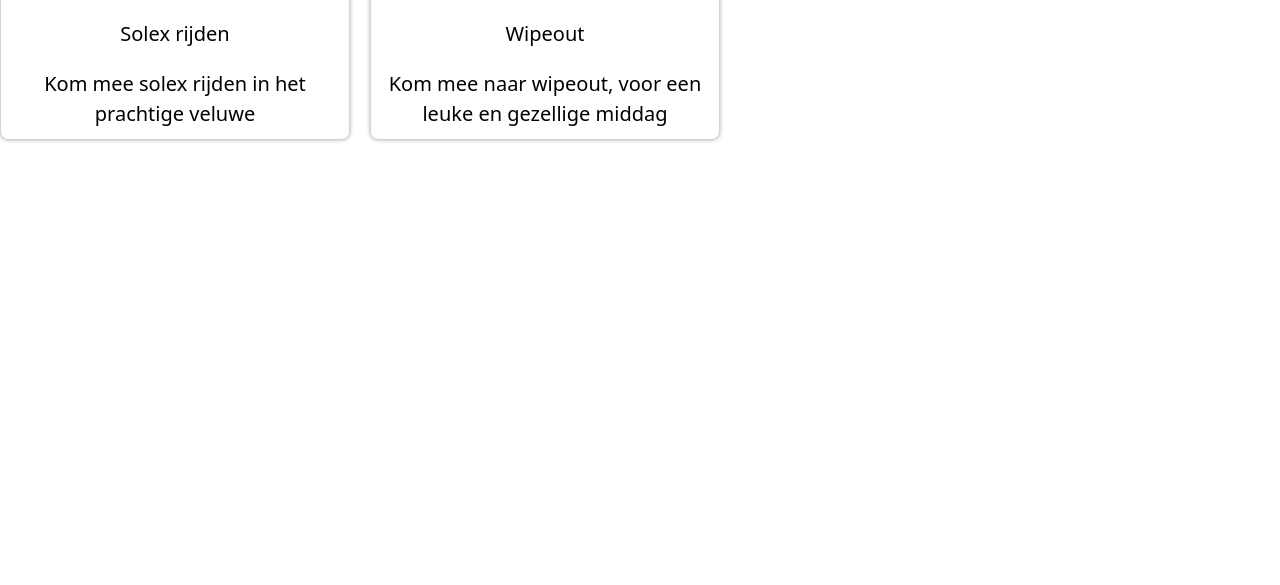
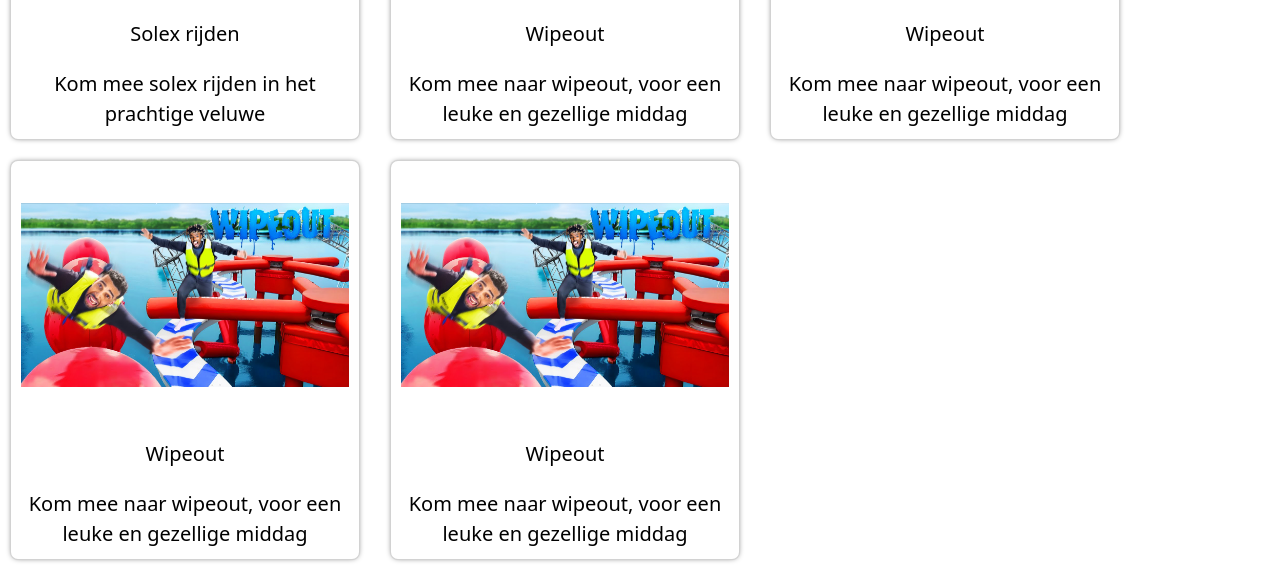
Before and after one commit to YannickWhorst/Actievadis, a PHP site: page /activiteiten.php in a window 1280 px wide. Shown: the part 360-945 px from the top of the page. Before the commit the page ends 502 px from the top, so only its background shows below. Run offline with PHP 8.4, Linux system fonts and the light colour scheme.

Commit message:
margin fixt

```diff
--- a/App/activiteiten.php
+++ b/App/activiteiten.php
@@ -7,12 +7,12 @@
     <meta charset="UTF-8">
     <meta http-equiv="X-UA-Compatible" content="IE=edge">
     <meta name="viewport" content="width=device-width, initial-scale=1.0">
-    <title>Document</title>
+    <title>Activiteit</title>
     <link rel="stylesheet" href="css/activiteiten.css">
 </head>
 <body>
     <div class="Product-main">
-    <div class="ProductCard">
+        <div class="ProductCard">
                 <a class="card">
                     <div class="ImageProduct">
                         <img src="images/teamuitje.jpg" class="ImgCard"/>
@@ -40,6 +40,51 @@
                     </div>
                 </a>
             </div>
+            <div class="ProductCard">
+                <a class="card">
+                    <div class="ImageProduct">
+                        <img src="images/Wipeout.jpg" class="ImgCard"/>
+                    </div>
+                    <div class="TxtCard">
+                        Wipeout
+                    </div>
+                    <div class="TxtColor">
+                        <div class="TxtCard">
+                            Kom mee naar wipeout, voor een leuke en gezellige middag
+                        </div>
+                    </div>
+                </a>
+            </div>
+            <div class="ProductCard">
+                <a class="card">
+                    <div class="ImageProduct">
+                        <img src="images/Wipeout.jpg" class="ImgCard"/>
+                    </div>
+                    <div class="TxtCard">
+                        Wipeout
+                    </div>
+                    <div class="TxtColor">
+                        <div class="TxtCard">
+                            Kom mee naar wipeout, voor een leuke en gezellige middag
+                        </div>
+                    </div>
+                </a>
+            </div>
+            <div class="ProductCard">
+                <a class="card">
+                    <div class="ImageProduct">
+                        <img src="images/Wipeout.jpg" class="ImgCard"/>
+                    </div>
+                    <div class="TxtCard">
+                        Wipeout
+                    </div>
+                    <div class="TxtColor">
+                        <div class="TxtCard">
+                            Kom mee naar wipeout, voor een leuke en gezellige middag
+                        </div>
+                    </div>
+                </a>
+            </div>
     </div>
 </body>
 </html>
--- a/App/css/activiteiten.css
+++ b/App/css/activiteiten.css
@@ -19,13 +19,7 @@
     text-align: center;
     margin-bottom: 40px;
   }
-   /* .Product-main .ProductCard {
-    width: 100%;
-    height: 100%;
-    display: grid;
-    grid-gap: 30px;
-    grid-template-columns: repeat(4, minmax(0, 1fr));
-  }   */
+
   .Product-main .ProductCard .card {
     width: 350px;
     height: 400px;
@@ -37,6 +31,7 @@
     border-radius: 8px;
     color: black;
     padding: 10px;
+    margin-left: 10px;
   }
   .Product-main .ProductCard .card .ImageProduct {
     width: 100%;
```
